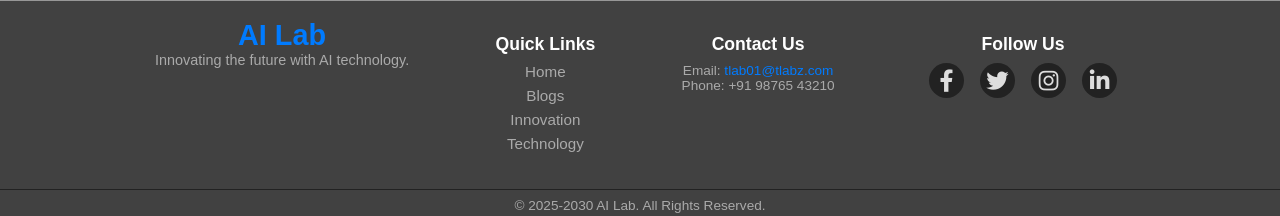
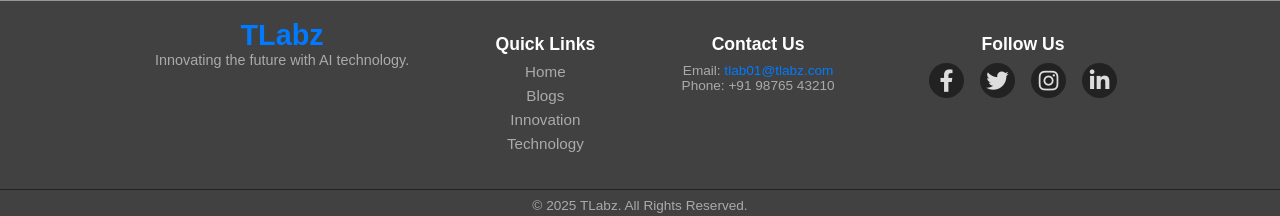
Before and after one commit to Vijay-Labz/webpage, a Flask app: page / in a window 1280 px wide. Shown: the part 3519-3735 px from the top of the page. Run offline with Flask 3, Linux system fonts and the light colour scheme.

Commit message:
Update footer.html

```diff
--- a/templates/footer.html
+++ b/templates/footer.html
@@ -1,7 +1,7 @@
 <footer class="footer">
     <div class="footer-container">
         <div class="footer-logo">
-            <h2>AI Lab</h2>
+            <h2>TLabz</h2>
             <p>Innovating the future with AI technology.</p>
         </div>
 
@@ -33,6 +33,6 @@
     </div>
 
     <div class="footer-bottom">
-        <p>&copy; 2025-2030 AI Lab. All Rights Reserved.</p>
+        <p>&copy; 2025 TLabz. All Rights Reserved.</p>
     </div>
 </footer>
```
